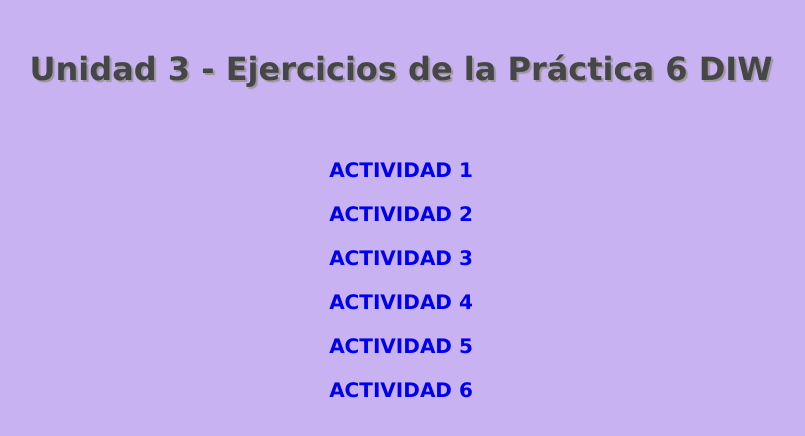
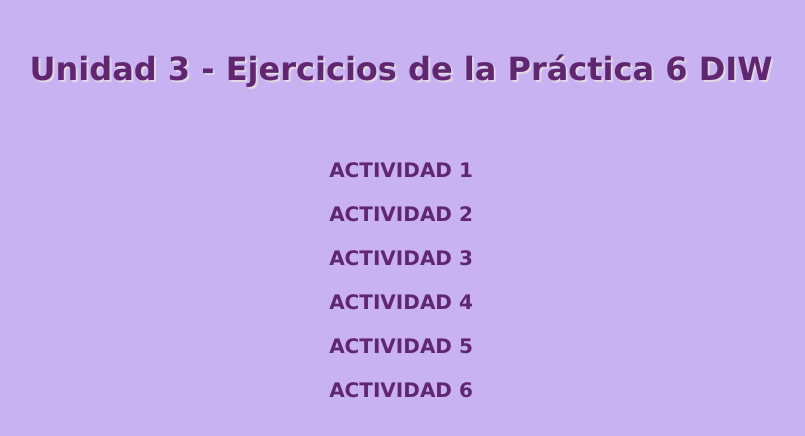
Before and after one commit to crisilto/U3P6DIW, a plain HTML site: page index.html in a window 1280 px wide. Shown: the whole page, without its empty margins (239-1044 px from the left). Drawn offline with Linux system fonts and the light colour scheme.

Commit message:
color fix

```diff
--- a/styles.css
+++ b/styles.css
@@ -9,8 +9,8 @@
 h1 {
     text-align: center;
     margin-top: 50px;
-    color: rgb(70, 70, 70);
-    text-shadow: 2px 2px 1px rgb(155, 151, 156);
+    color: rgb(97, 38, 112);
+    text-shadow: 2px 2px 1px rgb(225, 217, 227);
 }
 
 ul {
@@ -25,9 +25,13 @@ ul li {
     font-size: 20px;
 }
 
+ul li a {
+    color: rgb(97, 38, 112);
+}
+
 ul li a:hover{
-    text-shadow: 1px 1px 1px black, 1px 2px 1px black, 1px 3px 1px black, 1px 4px 1px black, 1px 5px 1px black, 1px 6px 1px black;
+    text-shadow: 1px 1px 1px rgb(97, 38, 112), 1px 2px 1px rgb(97, 38, 112), 1px 3px 1px rgb(97, 38, 112), 1px 4px 1px rgb(97, 38, 112), 1px 5px 1px rgb(97, 38, 112), 1px 6px 1px rgb(97, 38, 112);
     transform: translate(-10px, -10px);
-    color: rgb(248, 231, 231);
+    color: rgb(225, 217, 227);
     transition: all 300ms;
 }
```
